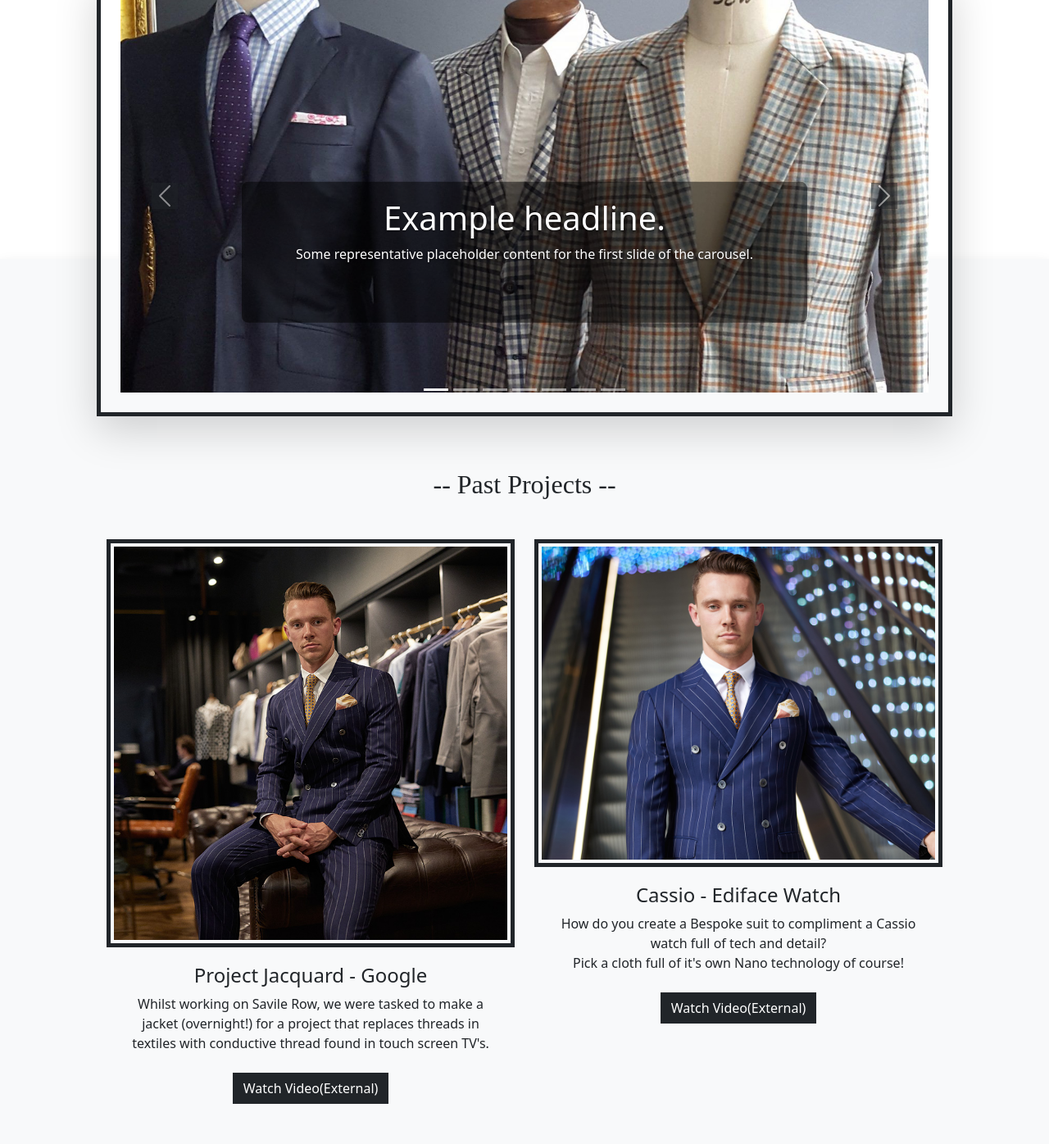
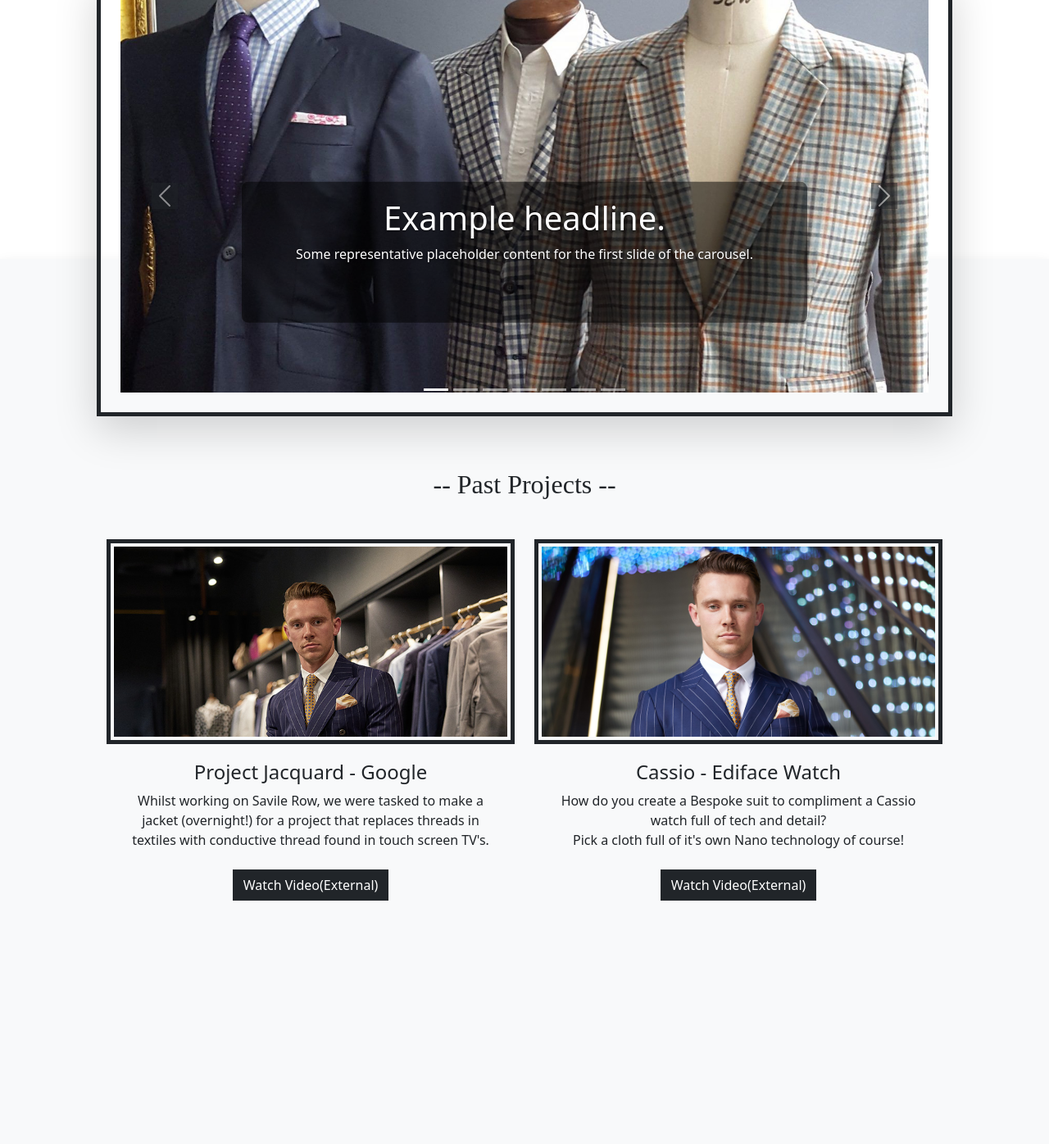
Before and after one commit to NnamTechWave/JanikaExpressions, a Flask app: page /Meet_Janika in a window 1280 px wide. Shown: the part 1830-3226 px from the top of the page at 82% size. After the commit the page ends 2929 px from the top, so only its background shows below. Run offline with Flask 3, Linux system fonts and the light colour scheme; some libraries are stand-ins or nearby versions.

Commit message:
Styled the 'Past project' section for meet_janika page

```diff
--- a/static/style.css
+++ b/static/style.css
@@ -450,7 +450,7 @@
   height: 25rem;
   width: 100%;
   object-fit: cover;
-  object-position: -40% top;
+  object-position: top;
 }
 .responsive-image-magazine {
   transition: transform 0.5s ease;
@@ -458,3 +458,10 @@
 .image-wrapper-magazine:hover .responsive-image-magazine {
   transform: scale(1.2);
 }
+/* Past project ------------------------- */
+.pro-img img{
+  object-fit: cover;
+  object-position:top;
+  height: 250px;
+  width: 100%;
+}
```
